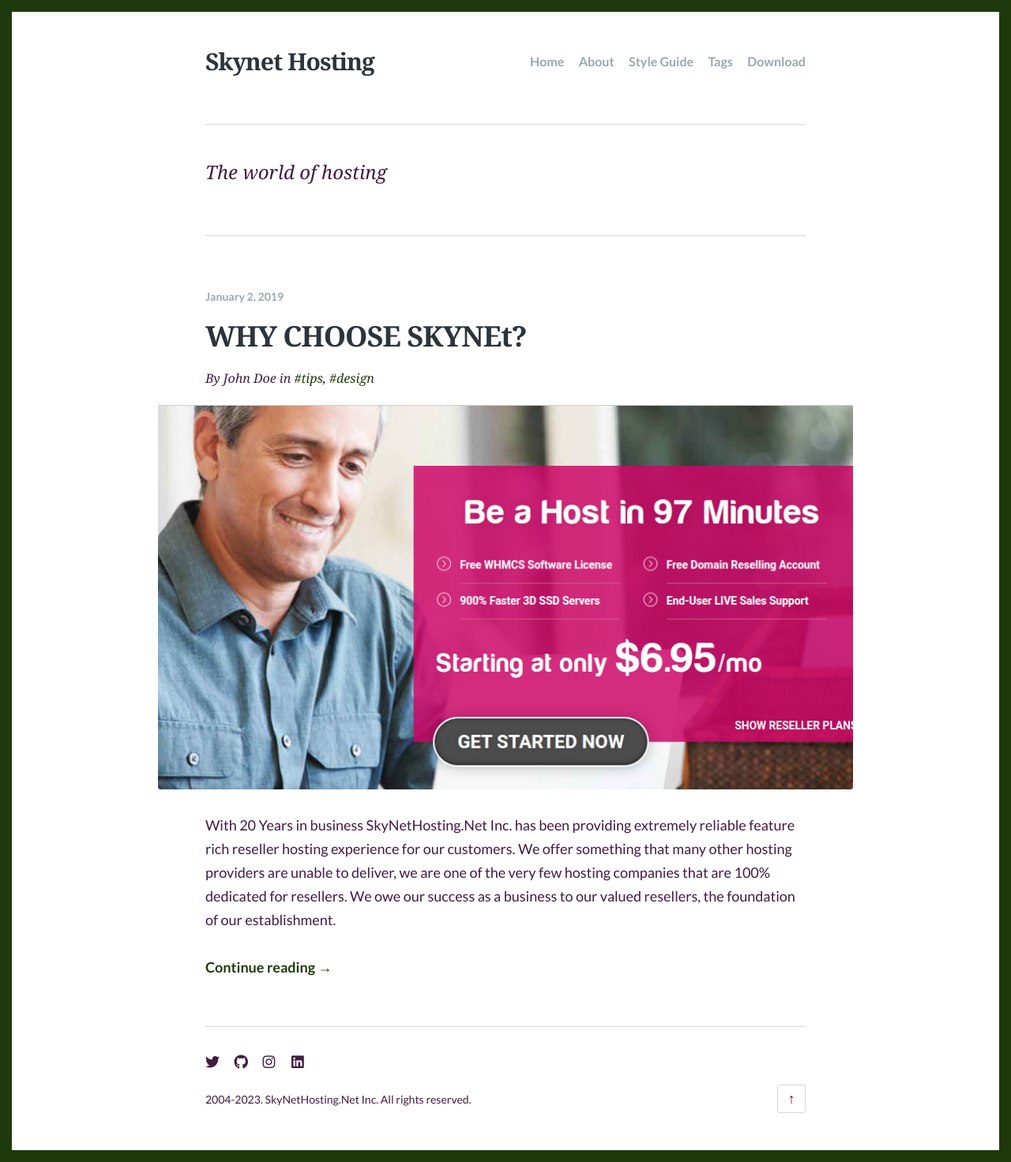
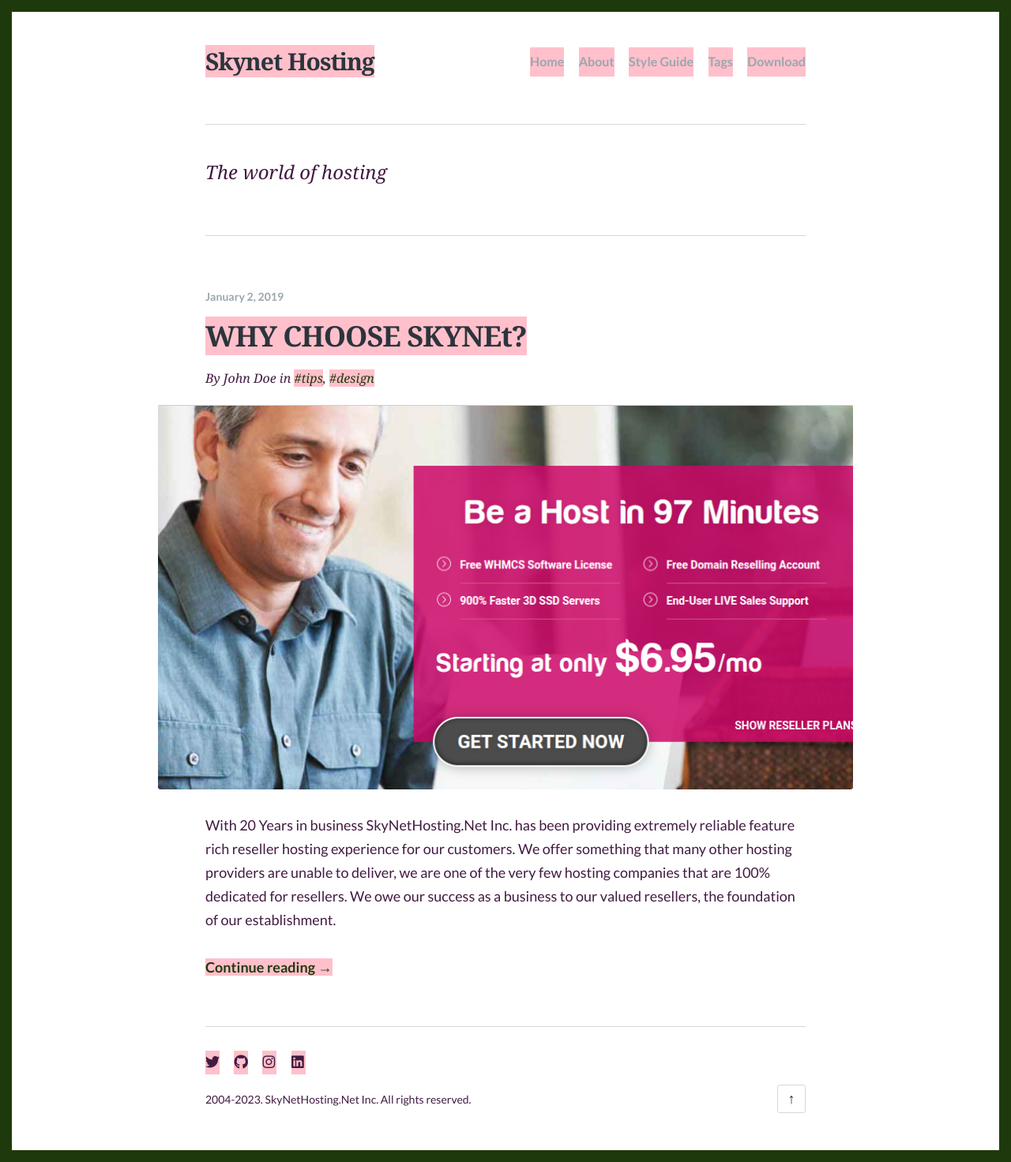
Before and after one commit to aneesh1985-rgb/blog12, a Jekyll site: the page built from index.html, in a window 1280 px wide. Shown: the whole page at 79% size. Built offline with Jekyll 4.4.1, drawn with Linux system fonts in a browser that asks for light colours; some web fonts are replaced; the list of posts is cut into pages by our own code.

Commit message:
Update _reset.scss

```diff
--- a/_sass/_reset.scss
+++ b/_sass/_reset.scss
@@ -45,7 +45,7 @@
 }
 
 a {
-  background-color: transparent;
+  background-color: pink;
 }
 
 a:focus {
```
